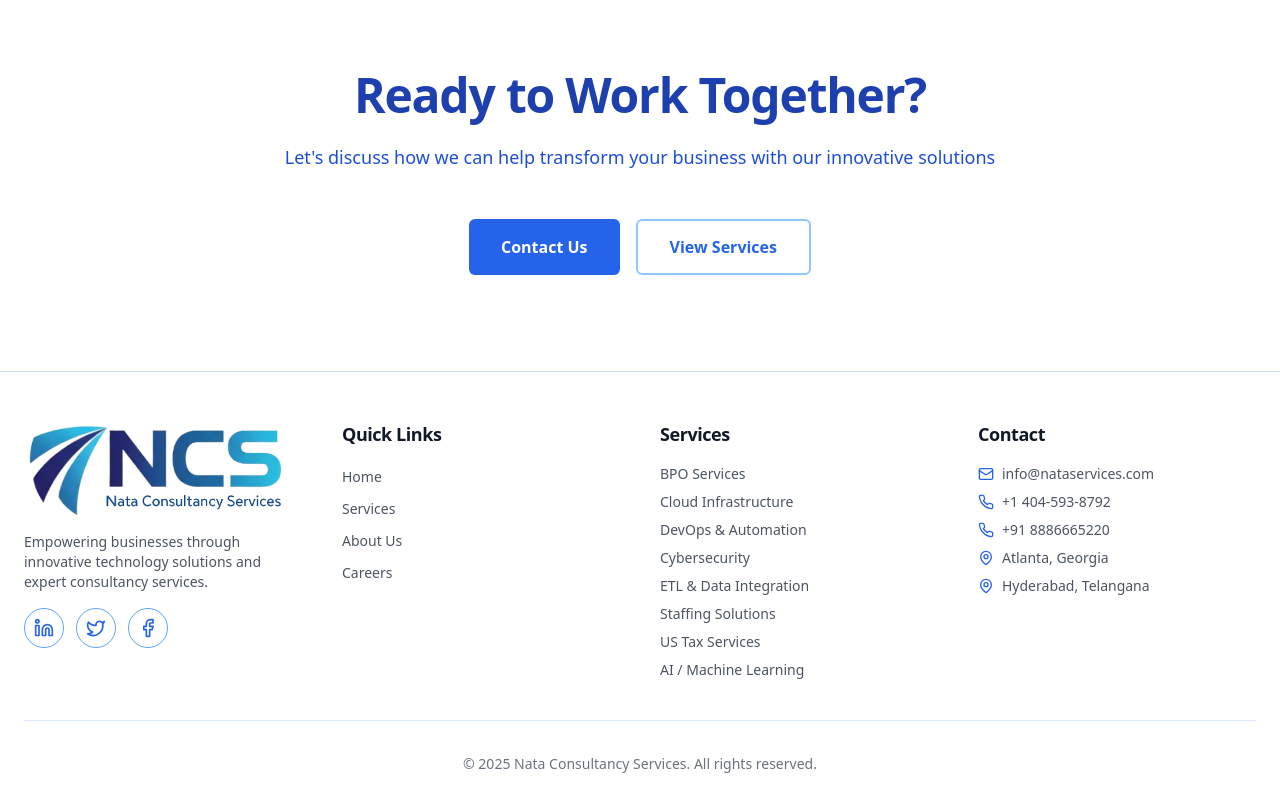
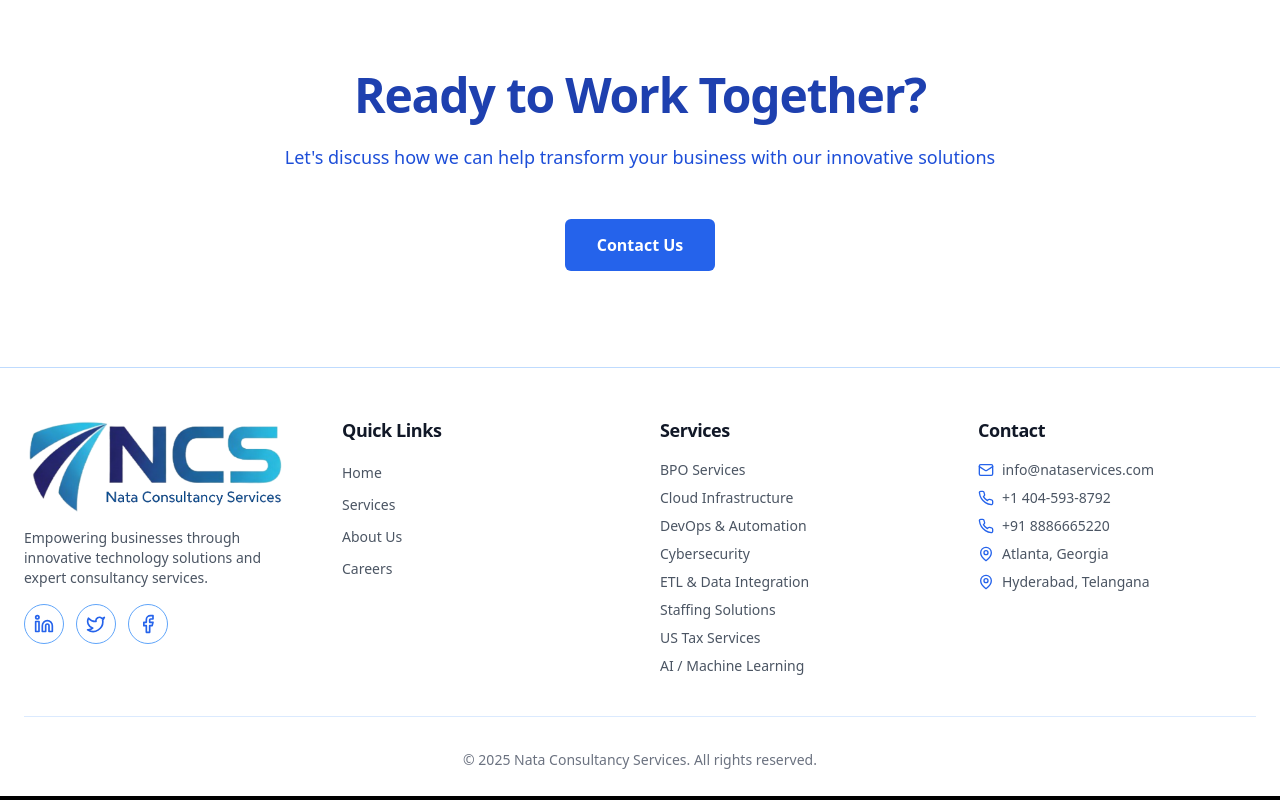
Before and after one commit to servicesnata-cell/natasite, a React (Vite) app: page /about in a window 1280 px wide. Shown: the part 1554-2354 px from the top of the page. Built offline with nearby package versions, Linux system fonts and the light colour scheme.

Commit message:
asdcddf1

```diff
--- a/src/pages/About.tsx
+++ b/src/pages/About.tsx
@@ -60,12 +60,6 @@ export default function About() {
             >
               Contact Us
             </a>
-            <a
-              href="/services"
-              className="px-4 sm:px-6 md:px-8 py-2.5 sm:py-3 md:py-3.5 bg-transparent text-blue-600 font-semibold border-2 border-blue-300 hover:border-blue-500 hover:text-blue-700 transition-all duration-300 rounded-md text-xs sm:text-sm md:text-base min-h-[44px] flex items-center justify-center"
-            >
-              View Services
-            </a>
           </div>
         </div>
       </section>
```
